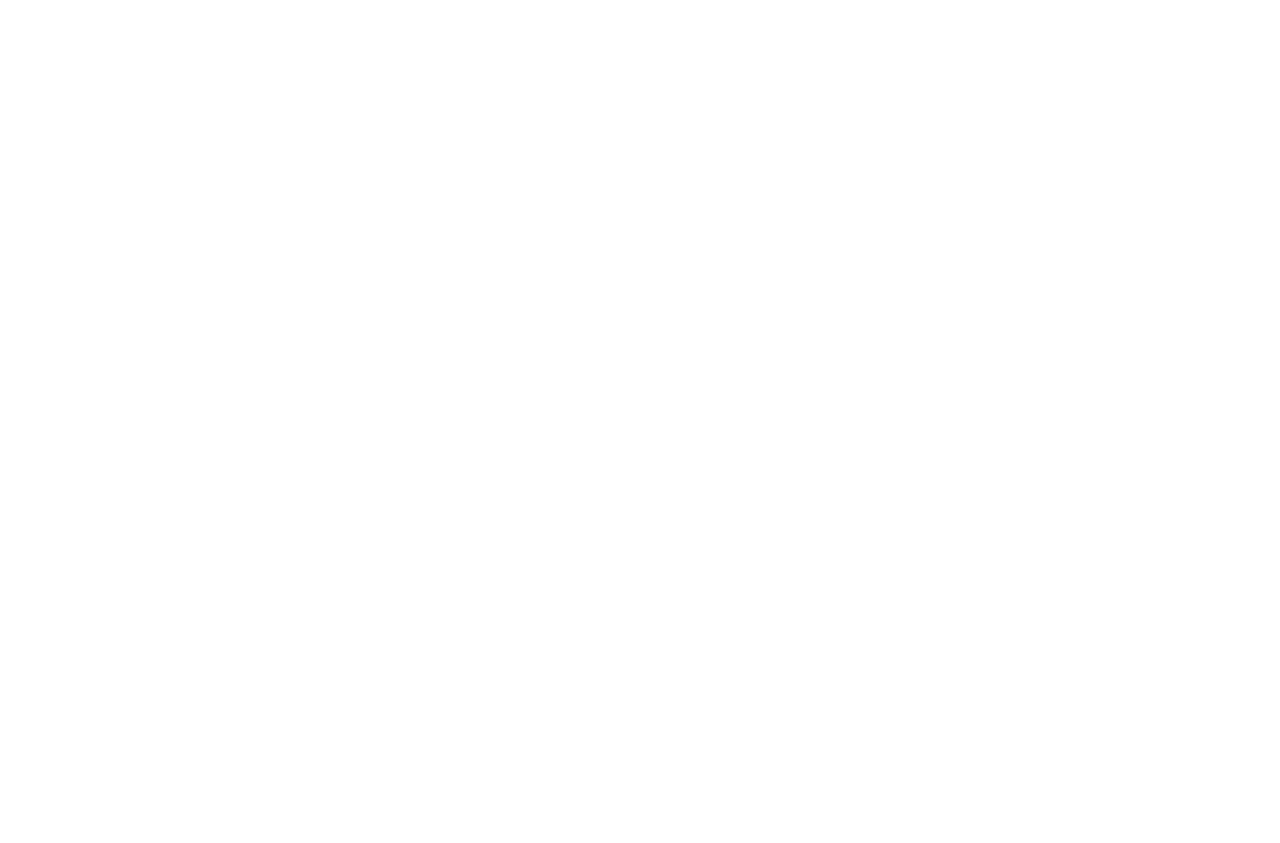
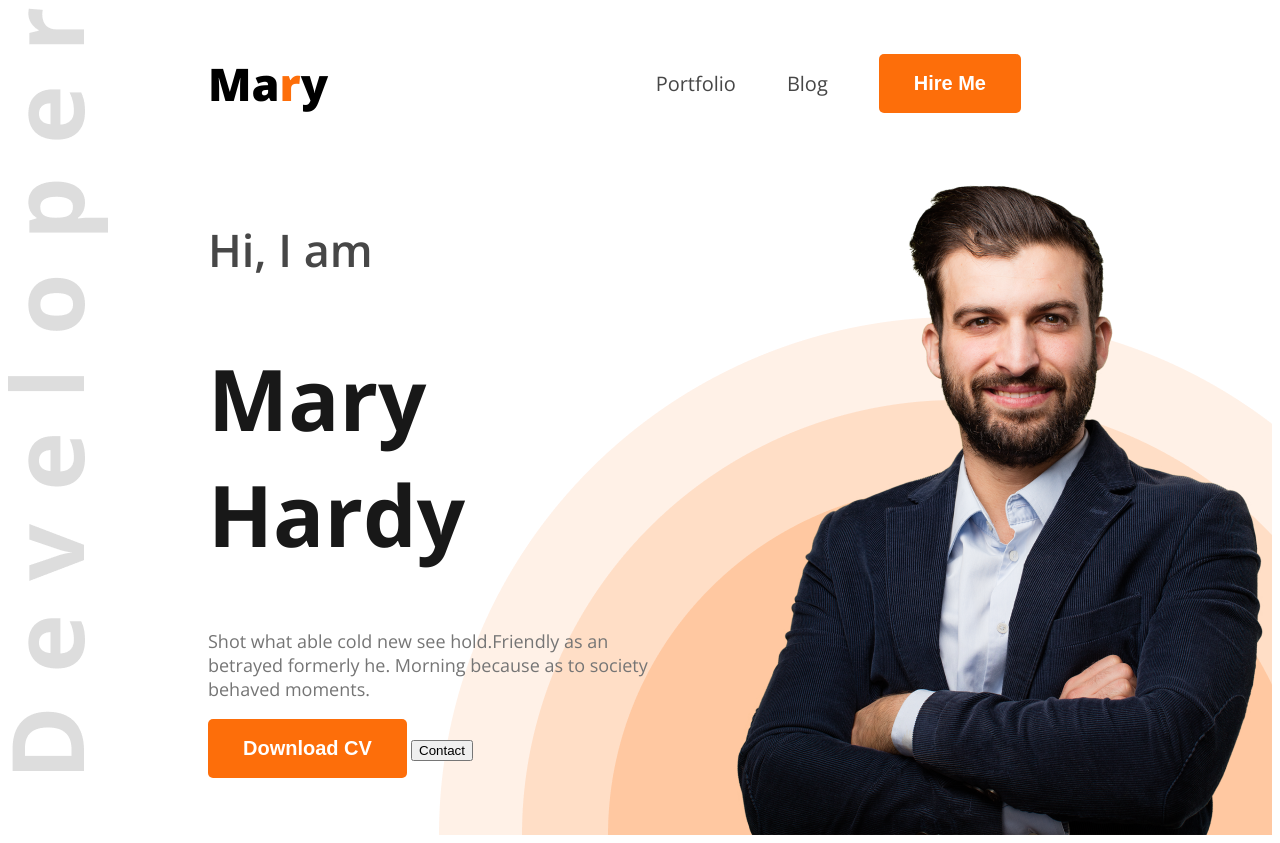
Before and after one commit to Darkk-Horse/portfolio-web, a plain HTML site: page index.html in a window 1280 px wide. Before the commit the page ends 800 px from the top, so only its background shows below. Drawn offline with nearby package versions, Linux system fonts and the light colour scheme.

Commit message:
adding styles

```diff
--- a/index.html
+++ b/index.html
@@ -1,14 +1,46 @@
 <!DOCTYPE html>
 <html lang="en">
+
 <head>
     <meta charset="UTF-8">
     <meta name="viewport" content="width=device-width, initial-scale=1.0">
     <title>Portfolio website
     </title>
+    <link rel="preconnect" href="https://fonts.googleapis.com">
+    <link rel="preconnect" href="https://fonts.gstatic.com" crossorigin>
+    <link href="https://fonts.googleapis.com/css2?family=Open+Sans:ital,wght@0,300..800;1,300..800&display=swap"
+        rel="stylesheet">
+    <link rel="stylesheet" href="style/css.css">
 </head>
-<body>
-    <header>
 
+<body class="open-sans-uniq">
+    <header class="header">
+        <nav>
+            <h3 class="nav-heading">Ma<span class="span-color">r</span>y</h3>
+            <ul class="nav-ul">
+                <li><a class="dark-2" href="">Portfolio</a></li>
+                <li><a class="dark-2" href="">Blog</a></li>
+                <li> <a href=""><button class="btn-primary">Hire Me</button></a></li>
+
+
+
+            </ul>
+
+        </nav>
+        <div class="banner">
+            <div class="banner-content">
+                <h4 class="banner-h4">Hi, I  am</h4>
+                <h1 class="banner-name">Mary Hardy</h1>
+                <p class="banner-des dark-3" >Shot what able cold new see hold.Friendly as an betrayed formerly he. Morning because as to society behaved moments.</p>
+                <button class="btn-primary">Download CV</button>
+                <button>Contact</button>
+
+            </div>
+            <img class="banner-img" src="images/hardy.png" alt="">
+
+
+
+        </div>
 
     </header>
     <main>
@@ -20,4 +52,5 @@
 
     </footer>
 </body>
+
 </html>
--- /dev/null
+++ b/style/css.css
@@ -0,0 +1,107 @@
+
+/* text style */
+.open-sans-uniq {
+  font-family: "Open Sans", sans-serif;
+  font-optical-sizing: auto;
+  font-style: normal;
+  font-variation-settings:
+    "wdth" 100;
+}
+
+/* nav styles */
+nav{
+    display: flex;
+    align-items: center;
+    justify-content: space-between;
+    margin: 0px 200px;
+}
+
+.nav-heading{
+font-weight: 800;
+font-size: 45px;
+}
+/* span shared style */
+.span-color{
+    color: #FD6E0A;
+}
+
+/* nav ul design */
+.nav-ul a{
+    text-decoration: none;
+}
+.nav-ul{
+    display: flex;
+
+}
+/* button */
+.btn-primary{
+    background-color: #FD6E0A;
+    color:white ;
+    font-weight:bold;
+    font-size: 20px;
+    border-radius: 5px;
+    border: none;
+    padding: 18px 35px;
+}
+
+nav ul{
+    display: flex;
+    align-items: center;
+    list-style-type: none;
+    font-size: 20px;
+
+
+}
+nav ul li{
+    margin-right: 51px;
+}
+
+/* header style */
+.header{
+    background-image: url(../images/developer.png), url(../images/header_bg.png);
+    background-repeat: no-repeat;
+    background-position: top left, bottom right;
+}
+/*text color  */
+.dark-1{
+    color: #181818;
+}
+.dark-2{
+    color: #474747;
+
+}
+.dark-3{
+    color:#757575;
+}
+
+/* banner styles */
+.banner{
+    display: flex;
+    justify-content: space-between;
+
+}
+.banner-content{
+    max-width: 585px;
+    max-height: 356px;
+    margin: 0 38px 0 200px;
+
+}
+
+.banner-h4{
+    font-size: 45px ;
+    font-weight:600;
+    color: #474747;
+}
+.banner-name{
+    color: #181818;
+    font-weight: 700;
+    font-size:85px ;
+}
+.banner-des{
+    font-size: 18px;
+}
+
+.banner-img{
+    width: 584px;
+    height: 676px;
+}
```
